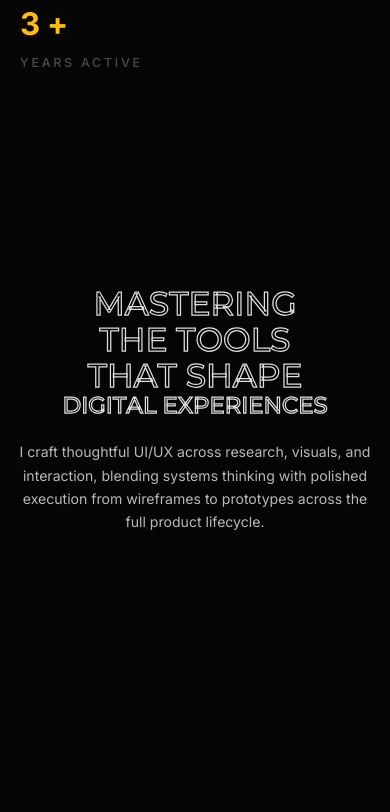
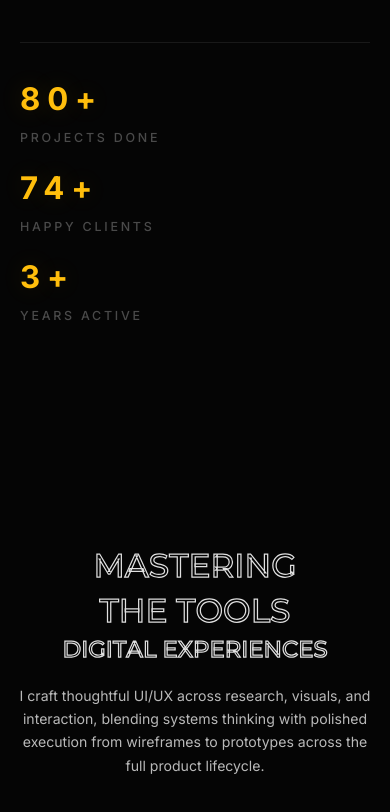
Before and after one commit to hponepyae/My-Porfolio, an Angular app: page / in a window 390 px wide. Shown: the part 3260-4072 px from the top of the page. Built offline with nearby package versions, Linux system fonts and the light colour scheme.

Commit message:
C change

```diff
--- a/src/app/sections/hero/hero.component.css
+++ b/src/app/sections/hero/hero.component.css
@@ -7,9 +7,10 @@
   background: #050505;
 }
 
+/* Extra height beyond the name's travel is the hold before the page scrolls on. */
 .hero-track {
   position: relative;
-  height: 200vh;
+  height: 235vh;
 }
 
 .hero-pinned {
@@ -148,7 +149,7 @@
 
 @media (max-width: 640px) {
   .hero-track {
-    height: 170svh;
+    height: 200svh;
   }
 
   .hero-pinned {
--- a/src/app/sections/hero/hero.component.html
+++ b/src/app/sections/hero/hero.component.html
@@ -37,9 +37,15 @@
           <div
             class="hpone-name"
             [style.--p]="scrollProgress()"
+            [style.--name-end]="nameEnd()"
             aria-hidden="true"
           >
-            <img src="photo/my%20name.svg" alt="Hpone Pyae" class="hpone-name-img" />
+            <img
+              src="photo/my%20name.svg"
+              alt="Hpone Pyae"
+              class="hpone-name-img"
+              (load)="onWindowResize()"
+            />
           </div>
 
           <div class="hero-portrait-wrap relative z-20 flex items-end justify-center w-full h-full pt-10 pb-20">
@@ -47,6 +53,7 @@
               src="photo/my%20photo.png"
               alt="Portrait"
               class="hero-portrait block max-h-[82vh] w-auto object-contain drop-shadow-[0_30px_60px_rgba(0,0,0,0.6)]"
+              (load)="onWindowResize()"
             />
           </div>
 
--- a/src/app/sections/skills/skills.component.css
+++ b/src/app/sections/skills/skills.component.css
@@ -15,11 +15,12 @@
   display: flex;
   flex-direction: column;
   align-items: center;
-  gap: clamp(0.28rem, 0.68vw, 0.62rem);
+  gap: clamp(0.8rem, 1.7vw, 1.4rem);
   margin: 0;
 }
 
 .skills-heading-line {
+  position: relative;
   display: block;
   font-size: clamp(2.4rem, 6.25vw, 4.85rem);
   font-weight: 400;
@@ -27,15 +28,51 @@
   white-space: nowrap;
 }
 
-.skills-heading-line:last-child {
+.skills-heading-line--compact {
   font-size: clamp(2rem, 5.45vw, 4.15rem);
 }
 
 .skills-char {
+  position: relative;
+  z-index: 1;
   display: inline-block;
   color: transparent;
   -webkit-text-fill-color: transparent;
   -webkit-text-stroke: 1.25px rgba(255, 255, 255, 0.88);
+}
+
+/* Scroll-driven brush stroke: GSAP draws the mask path, revealing the painted shape left to right. */
+.skills-brush {
+  --brush-color: #3bd9ff;
+  position: absolute;
+  bottom: -0.3em;
+  left: -0.04em;
+  z-index: 0;
+  width: calc(100% + 0.1em);
+  height: 0.34em;
+  overflow: visible;
+  pointer-events: none;
+}
+
+/* Neighbouring strokes alternate: odd lines end high on the right, even lines are mirrored to end low. */
+.skills-heading-line:nth-child(odd) .skills-brush {
+  transform: rotate(-0.8deg);
+}
+
+.skills-heading-line:nth-child(even) .skills-brush {
+  transform: translateY(0.1em) scaleY(-1) rotate(-0.8deg);
+}
+
+.skills-brush__stroke {
+  fill: var(--brush-color);
+  shape-rendering: geometricPrecision;
+}
+
+.skills-brush__reveal {
+  fill: none;
+  stroke: #ffffff;
+  stroke-width: 34;
+  stroke-linecap: round;
 }
 
 .skills-description {
@@ -177,7 +214,7 @@
     font-size: clamp(2.2rem, 5.5vw, 4.25rem);
   }
 
-  .skills-heading-line:last-child {
+  .skills-heading-line--compact {
     font-size: clamp(1.85rem, 4.7vw, 3.65rem);
   }
 
@@ -208,7 +245,7 @@
     font-size: clamp(2rem, 8.1vw, 3rem);
   }
 
-  .skills-heading-line:last-child {
+  .skills-heading-line--compact {
     font-size: clamp(1.46rem, 6.7vw, 2.25rem);
   }
 
@@ -272,7 +309,7 @@
     font-size: 2.05rem;
   }
 
-  .skills-heading-line:last-child {
+  .skills-heading-line--compact {
     font-size: 1.42rem;
   }
 
--- a/src/app/sections/skills/skills.component.html
+++ b/src/app/sections/skills/skills.component.html
@@ -8,21 +8,52 @@
       @for (line of headingLines; track line.text; let lineIndex = $index) {
         <span
           class="skills-heading-line"
-          [class.skills-heading-line--outline]="line.outlined"
+          [class.skills-heading-line--compact]="line.compact"
           [attr.aria-label]="line.text"
         >
-          @for (char of line.chars; track $index) {
+          @for (item of line.chars; track $index) {
             <span
               #headingChar
               class="skills-char"
-              [class.skills-char--space]="char === ' '"
+              [class.skills-char--space]="item.char === ' '"
               [attr.data-line]="lineIndex"
-              [attr.data-outlined]="line.outlined"
+              [attr.data-outlined]="item.outlined"
               aria-hidden="true"
             >
-              {{ char === ' ' ? '\u00a0' : char }}
+              {{ item.char === ' ' ? '\u00a0' : item.char }}
             </span>
           }
+          <svg
+            class="skills-brush"
+            viewBox="0 0 400 28"
+            preserveAspectRatio="none"
+            aria-hidden="true"
+            focusable="false"
+          >
+            <defs>
+              <mask
+                [attr.id]="'skills-brush-mask-' + lineIndex"
+                maskUnits="userSpaceOnUse"
+                x="-60"
+                y="-14"
+                width="520"
+                height="56"
+              >
+                <path
+                  class="skills-brush__reveal"
+                  d="M-30 22 C 100 17, 250 11, 430 5"
+                  pathLength="1"
+                  stroke-dasharray="1 1"
+                  stroke-dashoffset="1"
+                />
+              </mask>
+            </defs>
+            <path
+              class="skills-brush__stroke"
+              [attr.d]="brushShape"
+              [attr.mask]="'url(#skills-brush-mask-' + lineIndex + ')'"
+            />
+          </svg>
         </span>
       }
     </h2>
--- a/src/app/sections/skills/skills.component.ts
+++ b/src/app/sections/skills/skills.component.ts
@@ -10,16 +10,28 @@ import {
 import { gsap } from 'gsap';
 import { ScrollTrigger } from 'gsap/ScrollTrigger';
 
+type HeadingSegment = {
+  text: string;
+  outlined?: boolean;
+};
+
+type HeadingChar = {
+  char: string;
+  outlined: boolean;
+};
+
 type HeadingLine = {
   text: string;
-  chars: string[];
-  outlined?: boolean;
+  chars: HeadingChar[];
+  compact: boolean;
 };
 
 const HIGHLIGHT_COLOR = '#ffbe0c';
 const HIGHLIGHT_SHADOW = 'none';
 const OUTLINE_COLOR = '#FF8C42';
 const OUTLINE_STROKE = 'transparent';
+const CHAR_STAGGER = 0.092;
+const CHAR_REVEAL_DURATION = 0.34;
 
 @Component({
   selector: 'app-skills',
@@ -34,11 +46,16 @@ export class SkillsComponent implements AfterViewInit, OnDestroy {
   private gsapContext?: gsap.Context;
   private motionDisabled = false;
 
+  // Marker stroke in the brush SVG's 400x28 viewBox: rounded start, tapering to a point on the right.
+  readonly brushShape =
+    'M8 16.5 C 60 12.5, 140 9.5, 230 7.5 C 300 6, 360 4.6, 397 5 C 362 10.5, 302 14.2, 230 17.8 ' +
+    'C 150 21.4, 70 24.6, 13 25.2 C 3 25.4, 1.5 17.2, 8 16.5 Z';
+
+  // Long lines are compact so they fit on one line on small screens.
   readonly headingLines: HeadingLine[] = [
-    this.createHeadingLine('Mastering'),
-    this.createHeadingLine('The Tools', true),
-    this.createHeadingLine('That Shape'),
-    this.createHeadingLine('Digital Experiences'),
+    this.createHeadingLine([{ text: 'Mastering' }]),
+    this.createHeadingLine([{ text: 'The Tools', outlined: true }]),
+    this.createHeadingLine([{ text: 'Digital Experiences' }], true),
   ];
 
   ngAfterViewInit(): void {
@@ -66,11 +83,16 @@ export class SkillsComponent implements AfterViewInit, OnDestroy {
     this.gsapContext?.revert();
   }
 
-  private createHeadingLine(text: string, outlined = false): HeadingLine {
+  private createHeadingLine(segments: HeadingSegment[], compact = false): HeadingLine {
     return {
-      text,
-      chars: Array.from(text.toUpperCase()),
-      outlined,
+      text: segments.map((segment) => segment.text).join(''),
+      chars: segments.flatMap((segment) =>
+        Array.from(segment.text.toUpperCase()).map((char) => ({
+          char,
+          outlined: !!segment.outlined,
+        })),
+      ),
+      compact,
     };
   }
 
@@ -124,16 +146,18 @@ export class SkillsComponent implements AfterViewInit, OnDestroy {
       WebkitTextStrokeColor: (_: number, target: Element) =>
         this.finalStrokeColor(target as HTMLElement),
       textShadow: HIGHLIGHT_SHADOW,
-      duration: 0.34,
+      duration: CHAR_REVEAL_DURATION,
       ease: 'sine.inOut',
       stagger: {
-        each: 0.092,
+        each: CHAR_STAGGER,
         from: 'start',
       },
     });
 
+    this.addUnderlineTweens(timeline, headingGroups, revealChars);
+
     // Badges stay invisible through the text phase, then slowly fall from behind the heading.
-    const badgeDropStart = revealChars.length * 0.092 + 0.72;
+    const badgeDropStart = revealChars.length * CHAR_STAGGER + 0.72;
 
     timeline
       .to(
@@ -171,7 +195,41 @@ export class SkillsComponent implements AfterViewInit, OnDestroy {
       });
   }
 
+  // Each line's brush stroke is painted in lockstep with its letters by drawing the mask path.
+  private addUnderlineTweens(
+    timeline: gsap.core.Timeline,
+    headingGroups: HTMLElement[][],
+    revealChars: HTMLElement[],
+  ): void {
+    this.getBrushReveals().forEach((reveal, lineIndex) => {
+      const lineChars = (headingGroups[lineIndex] ?? []).filter((char) => char.textContent?.trim());
+
+      if (!lineChars.length) {
+        return;
+      }
+
+      const start = revealChars.indexOf(lineChars[0]) * CHAR_STAGGER;
+      const end =
+        revealChars.indexOf(lineChars[lineChars.length - 1]) * CHAR_STAGGER + CHAR_REVEAL_DURATION;
+
+      gsap.set(reveal, { attr: { 'stroke-dashoffset': 1 } });
+      timeline.to(
+        reveal,
+        { attr: { 'stroke-dashoffset': 0 }, duration: end - start, ease: 'none' },
+        start,
+      );
+    });
+  }
+
+  private getBrushReveals(): SVGPathElement[] {
+    const section = this.elementRef.nativeElement as HTMLElement;
+    return Array.from(
+      section.querySelectorAll('.skills-brush__reveal') as NodeListOf<SVGPathElement>,
+    );
+  }
+
   private showReducedMotionState(headingChars: HTMLElement[], badgeElements: HTMLElement[]): void {
+    gsap.set(this.getBrushReveals(), { attr: { 'stroke-dashoffset': 0 } });
     gsap.set(headingChars, {
       color: (_: number, target: Element) => this.finalColor(target as HTMLElement),
       WebkitTextFillColor: (_: number, target: Element) =>
```
Also changed, not shown: src/app/sections/hero/hero.component.ts (+39 -3 lines), public/photo/3ac7981f-b93c-4c4e-8c48-75c1d9aba5b9.png (added).
